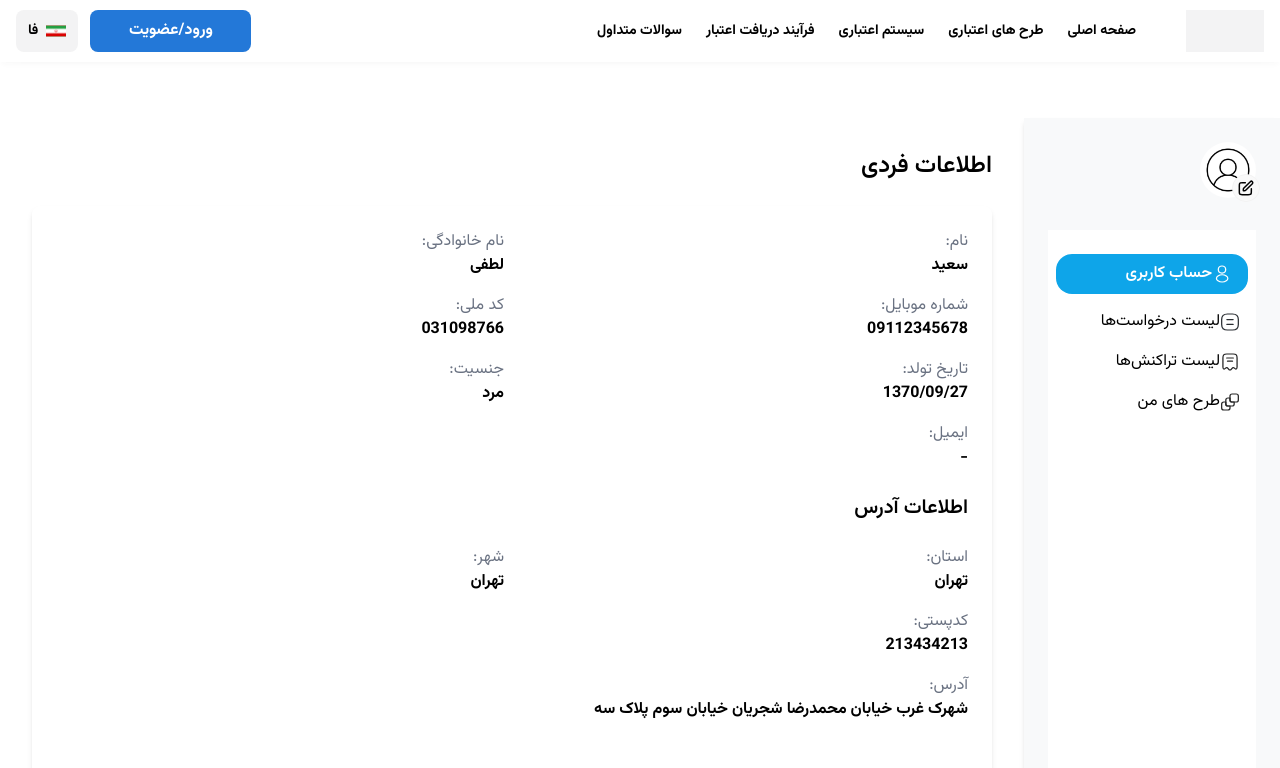
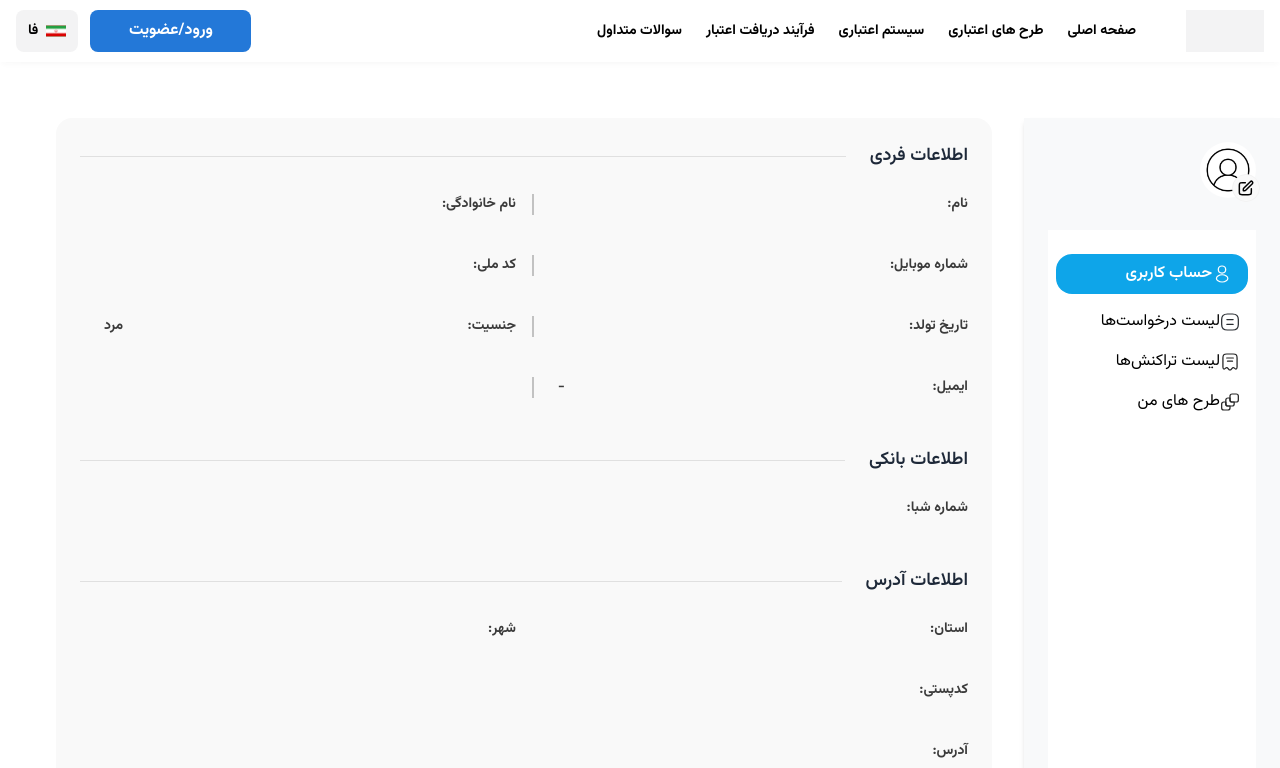
Before and after one commit to mahdiehakbari/sepas-project, a Next.js app: page /panel/userAccount in a window 1280 px wide. Shown: the top 768 px of the page. Built offline with nearby package versions, Linux system fonts and the light colour scheme.

Commit message:
work on user account panel

```diff
--- a/src/app/panel/layout.tsx
+++ b/src/app/panel/layout.tsx
@@ -5,7 +5,7 @@ export default function DashboardLayout({ children }: { children: ReactNode }) {
   return (
     <div className='min-h-screen flex'>
       <SideMenu />
-      <main className='flex-1 p-8'>{children}</main>
+      <main className='flex-1 px-8 max-w-[1000px]'>{children}</main>
     </div>
   );
 }
--- a/src/app/panel/userAccount/page.tsx
+++ b/src/app/panel/userAccount/page.tsx
@@ -1,80 +1,45 @@
 'use client';
-import { useState } from 'react';
+import { Button, FormTitle } from '@/sharedComponent/ui';
+import { useEffect, useState } from 'react';
+import { useTranslation } from 'react-i18next';
+import Cookies from 'js-cookie';
+import { IProfileFormValues } from '@/sharedComponent/ui/Input/types';
+import { ShowUserData } from '@/features/userAccount';
 
 export default function UserAccount() {
-  const [user, setUser] = useState({
-    firstName: 'سعید',
-    lastName: 'لطفی',
-    mobile: '09112345678',
-    code: '031098766',
-    birthDate: '1370/09/27',
-    gender: 'مرد',
+  const { t } = useTranslation();
+  const [user, setUser] = useState<IProfileFormValues>({
+    firstName: '',
+    lastName: '',
+    mobile: '',
+    nationalId: '',
+    birthDate: '',
+    gender: '',
     email: '',
-    bankNumber: '',
-    province: 'تهران',
-    city: 'تهران',
-    postalCode: '213434213',
-    address: 'شهرک غرب خیابان محمدرضا شجریان خیابان سوم پلاک سه',
+    iban: '',
+    province: '',
+    cityId: '',
+    postalCode: '',
+    addressDetails: '',
   });
+
+  useEffect(() => {
+    const userProfileString = Cookies.get('userProfile');
+    if (userProfileString) {
+      try {
+        const userData = JSON.parse(userProfileString);
+        setUser(userData);
+      } catch (error) {
+        console.error('خطا در خواندن کوکی userProfile:', error);
+      }
+    }
+  }, []);
 
   return (
     <>
-      <h1 className='text-2xl font-bold mb-6'>اطلاعات فردی</h1>
-      <div className='bg-white p-6 rounded-lg shadow-md space-y-6'>
-        <div className='grid grid-cols-2 gap-4'>
-          <div>
-            <p className='text-gray-500'>نام:</p>
-            <p className='font-medium'>{user.firstName}</p>
-          </div>
-          <div>
-            <p className='text-gray-500'>نام خانوادگی:</p>
-            <p className='font-medium'>{user.lastName}</p>
-          </div>
-          <div>
-            <p className='text-gray-500'>شماره موبایل:</p>
-            <p className='font-medium'>{user.mobile}</p>
-          </div>
-          <div>
-            <p className='text-gray-500'>کد ملی:</p>
-            <p className='font-medium'>{user.code}</p>
-          </div>
-          <div>
-            <p className='text-gray-500'>تاریخ تولد:</p>
-            <p className='font-medium'>{user.birthDate}</p>
-          </div>
-          <div>
-            <p className='text-gray-500'>جنسیت:</p>
-            <p className='font-medium'>{user.gender}</p>
-          </div>
-          <div>
-            <p className='text-gray-500'>ایمیل:</p>
-            <p className='font-medium'>{user.email || '-'}</p>
-          </div>
-        </div>
-
-        <h2 className='text-xl font-semibold mt-6'>اطلاعات آدرس</h2>
-        <div className='grid grid-cols-2 gap-4 mt-2'>
-          <div>
-            <p className='text-gray-500'>استان:</p>
-            <p className='font-medium'>{user.province}</p>
-          </div>
-          <div>
-            <p className='text-gray-500'>شهر:</p>
-            <p className='font-medium'>{user.city}</p>
-          </div>
-          <div>
-            <p className='text-gray-500'>کدپستی:</p>
-            <p className='font-medium'>{user.postalCode}</p>
-          </div>
-          <div className='col-span-2'>
-            <p className='text-gray-500'>آدرس:</p>
-            <p className='font-medium'>{user.address}</p>
-          </div>
-        </div>
-
-        <button className='mt-6 px-4 py-2 bg-blue-500 text-white rounded hover:bg-blue-600'>
-          ویرایش اطلاعات
-        </button>
+      <ShowUserData user={user} />
+      <div className=' flex justify-end mt-2'>
+        <Button>ویرایش اطلاعات</Button>
       </div>
     </>
   );
--- a/src/features/profile/components/Profile/sections/AddressInfoSection.tsx
+++ b/src/features/profile/components/Profile/sections/AddressInfoSection.tsx
@@ -1,6 +1,5 @@
 import React from 'react';
-import { Input, SelectInput } from '@/sharedComponent/ui';
-import { FormTitle } from '../FormTitle';
+import { FormTitle, Input, SelectInput } from '@/sharedComponent/ui';
 import { IAddressInfoSectionProps } from './types';
 
 export const AddressInfoSection: React.FC<IAddressInfoSectionProps> = ({
--- a/src/features/profile/components/Profile/sections/BankInfoSection.tsx
+++ b/src/features/profile/components/Profile/sections/BankInfoSection.tsx
@@ -1,6 +1,5 @@
 import React from 'react';
-import { Input } from '@/sharedComponent/ui';
-import { FormTitle } from '../FormTitle';
+import { FormTitle, Input } from '@/sharedComponent/ui';
 import { IBankInfoSectionProps } from './types';
 
 export const BankInfoSection: React.FC<IBankInfoSectionProps> = ({
--- a/src/features/profile/components/Profile/sections/PersonalInfoSection.tsx
+++ b/src/features/profile/components/Profile/sections/PersonalInfoSection.tsx
@@ -1,6 +1,5 @@
 import React from 'react';
-import { DateInput, Input, SelectInput } from '@/sharedComponent/ui';
-import { FormTitle } from '../FormTitle';
+import { DateInput, FormTitle, Input, SelectInput } from '@/sharedComponent/ui';
 import { validationRules } from '../utils/validationRules';
 import { IPersonalInfoSectionProps } from './types';
 
--- a/src/features/profile/index.ts
+++ b/src/features/profile/index.ts
@@ -1,5 +1,4 @@
 export { ProfileForm } from './components/Profile/ProfileForm';
-export { FormTitle } from './components/Profile/FormTitle';
 export { validationRules } from './components/Profile/utils/validationRules';
 export { PersonalInfoSection } from './components/Profile/sections/PersonalInfoSection';
 export { BankInfoSection } from './components/Profile/sections/BankInfoSection';
--- /dev/null
+++ b/src/features/userAccount/components/ShowUserData/ShowUserData.tsx
@@ -0,0 +1,99 @@
+'use client';
+
+import { FormTitle } from '@/sharedComponent/ui';
+import { useTranslation } from 'react-i18next';
+import { IShowUserDataProps } from './types';
+
+export const ShowUserData: React.FC<IShowUserDataProps> = ({ user }) => {
+  const { t } = useTranslation();
+  return (
+    <div className='bg-[var(--block-color)] rounded-2xl p-6 '>
+      <FormTitle title={t('profile:identity_information')} />
+      <div className='space-y-6'>
+        <div className='grid grid-cols-2 gap-4'>
+          <div className='flex justify-between items-center border-l-2 border-[#C2C2C2] pl-6 mb-6'>
+            <p className='text-[#3B3B3B] text-[14px] font-[500]'>نام:</p>
+            <p className='text-[#3B3B3B] text-[14px] font-[500]'>
+              {user.firstName}
+            </p>
+          </div>
+          <div className='flex justify-between items-center pl-6  mb-6'>
+            <p className='text-[#3B3B3B] text-[14px] font-[500]'>
+              نام خانوادگی:
+            </p>
+            <p className='text-[#3B3B3B] text-[14px] font-[500]'>
+              {user.lastName}
+            </p>
+          </div>
+          <div className='flex justify-between items-center border-l-2 border-[#C2C2C2] pl-6 mb-6'>
+            <p className='text-[#3B3B3B] text-[14px] font-[500]'>
+              شماره موبایل:
+            </p>
+            <p className='text-[#3B3B3B] text-[14px] font-[500]'>
+              {user.mobile}
+            </p>
+          </div>
+          <div className='flex justify-between items-center pl-6  mb-6'>
+            <p className='text-[#3B3B3B] text-[14px] font-[500]'>کد ملی:</p>
+            <p className='text-[#3B3B3B] text-[14px] font-[500]'>
+              {user.nationalId}
+            </p>
+          </div>
+          <div className='flex justify-between items-center border-l-2 border-[#C2C2C2] pl-6 mb-6'>
+            <p className='text-[#3B3B3B] text-[14px] font-[500]'>تاریخ تولد:</p>
+            <p className='text-[#3B3B3B] text-[14px] font-[500]'>
+              {user.birthDate}
+            </p>
+          </div>
+          <div className='flex justify-between items-center pl-6  mb-6'>
+            <p className='text-[#3B3B3B] text-[14px] font-[500]'>جنسیت:</p>
+            <p className='text-[#3B3B3B] text-[14px] font-[500]'>
+              {user.gender == '2' ? 'زن' : 'مرد'}
+            </p>
+          </div>
+          <div className='flex justify-between items-center border-l-2 border-[#C2C2C2] pl-6 mb-6'>
+            <p className='text-[#3B3B3B] text-[14px] font-[500]'>ایمیل:</p>
+            <p className='text-[#3B3B3B] text-[14px] font-[500]'>
+              {user.email || '-'}
+            </p>
+          </div>
+        </div>
+
+        <FormTitle title={t('profile:bank_information')} />
+        <div className='grid grid-cols-2 gap-4 mt-2'>
+          <div className='flex justify-between items-center  mb-6'>
+            <p className='text-[#3B3B3B] text-[14px] font-[500]'>شماره شبا:</p>
+            <p className='text-[#3B3B3B] text-[14px] font-[500]'>{user.iban}</p>
+          </div>
+        </div>
+        <FormTitle title={t('profile:address_information')} />
+        <div className='grid grid-cols-2 gap-4 mt-2'>
+          <div className='flex justify-between items-center  mb-6'>
+            <p className='text-[#3B3B3B] text-[14px] font-[500]'>استان:</p>
+            <p className='text-[#3B3B3B] text-[14px] font-[500]'>
+              {user.province}
+            </p>
+          </div>
+          <div className='flex justify-between items-center  mb-6'>
+            <p className='text-[#3B3B3B] text-[14px] font-[500]'>شهر:</p>
+            <p className='text-[#3B3B3B] text-[14px] font-[500]'>
+              {user.cityId}
+            </p>
+          </div>
+          <div className='flex justify-between items-center  mb-6'>
+            <p className='text-[#3B3B3B] text-[14px] font-[500]'>کدپستی:</p>
+            <p className='text-[#3B3B3B] text-[14px] font-[500]'>
+              {user.postalCode}
+            </p>
+          </div>
+          <div className='col-span-2 flex items-center gap-3'>
+            <p className='text-[#3B3B3B] text-[14px] font-[500]'>آدرس:</p>
+            <p className='text-[#3B3B3B] text-[14px] font-[500]'>
+              {user.addressDetails}
+            </p>
+          </div>
+        </div>
+      </div>
+    </div>
+  );
+};
--- /dev/null
+++ b/src/features/userAccount/components/ShowUserData/types/index.ts
@@ -0,0 +1,5 @@
+import { IProfileFormValues } from '@/sharedComponent/ui/Input/types';
+
+export interface IShowUserDataProps {
+  user: IProfileFormValues;
+}
--- /dev/null
+++ b/src/features/userAccount/index.ts
@@ -0,0 +1 @@
+export { ShowUserData } from './components/ShowUserData/ShowUserData';
--- a/src/locales/fa/profile.json
+++ b/src/locales/fa/profile.json
@@ -25,7 +25,7 @@
   "complete_profile": "تکمیل پروفایل",
   "requests_list": "لیست درخواست‌ها",
   "log_out": "خروج",
-  "identity_information": "اطلاعات هویتی",
+  "identity_information": "اطلاعات فردی",
   "man": "مرد",
   "woman": "زن",
   "success_toast": "باتشکر! اطلاعات شما با موفقیت ثبت شد.",
--- a/src/sharedComponent/ui/index.ts
+++ b/src/sharedComponent/ui/index.ts
@@ -4,3 +4,4 @@ export { Input } from './Input/Input';
 export { SelectInput } from './SelectInput/SelectInput';
 export { SpinnerDiv } from './SpinnerDiv/SpinnerDiv';
 export { DateInput } from './DateInput/DateInput';
+export { FormTitle } from './FormTitle/FormTitle';
```
Also changed, not shown: src/sharedComponent/ui/FormTitle/FormTitle.tsx (renamed from src/features/profile/components/Profile/FormTitle.tsx).
